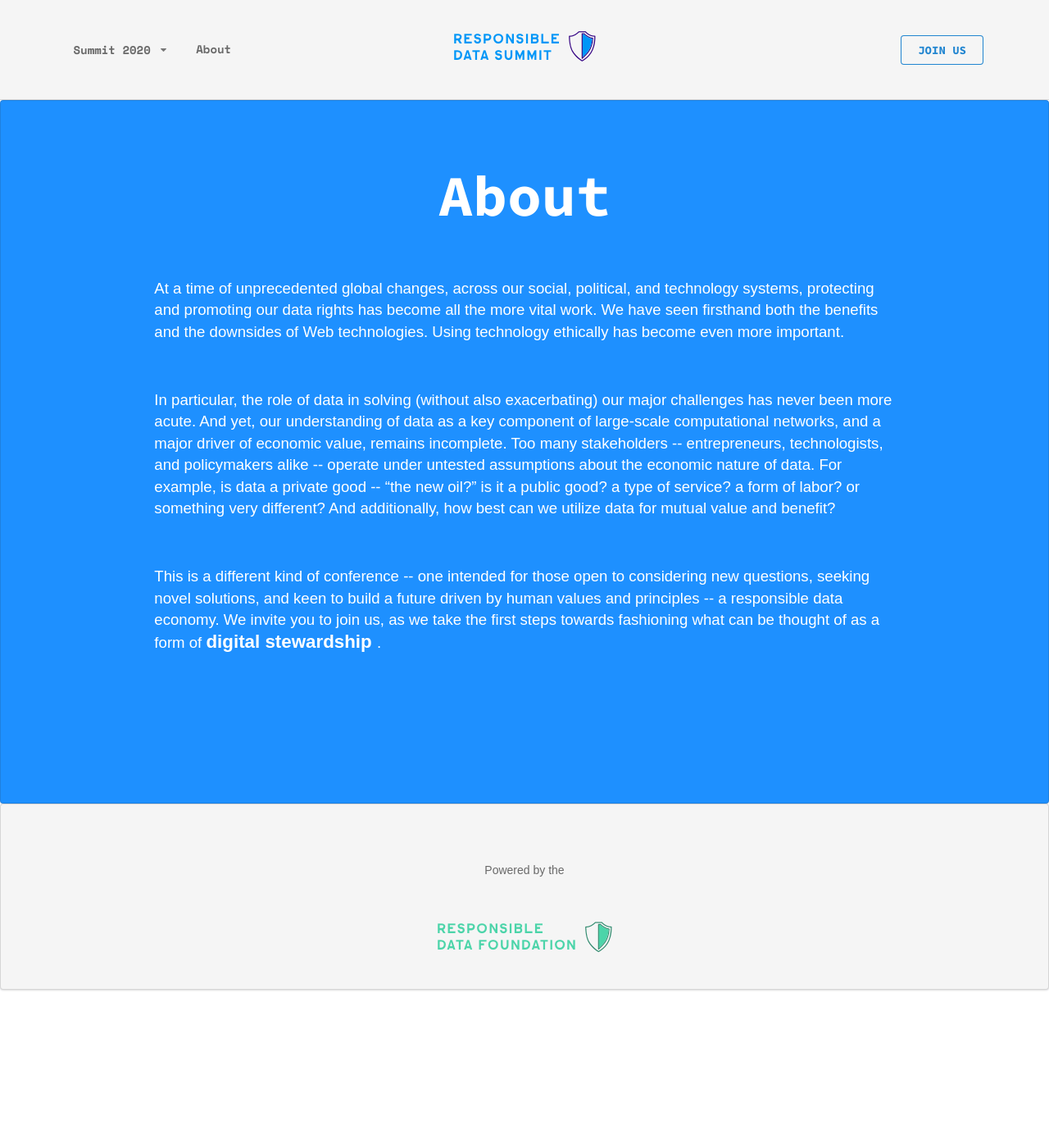
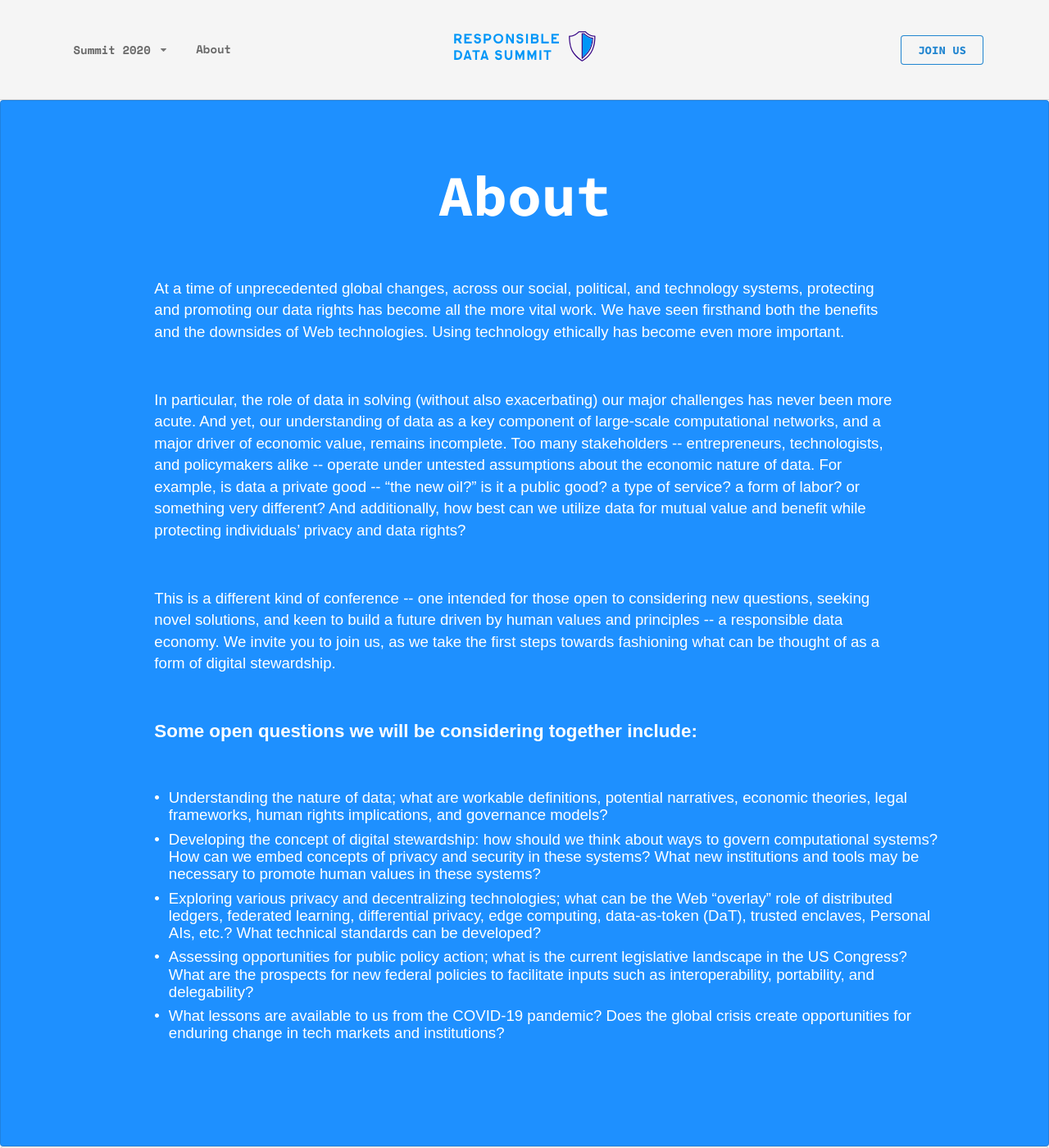
Before and after one commit to responsible-data-summit/responsible-data-summit.github.io, a Jekyll site: the page built from pages/about.html, in a window 1280 px wide and 1400 px high. Shown: the whole window at 82% size. Built offline with Jekyll 4.4.1, drawn with Linux system fonts in a browser that asks for light colours.

Commit message:
structural changes on webpage

```diff
--- a/_includes/nav.html
+++ b/_includes/nav.html
@@ -23,9 +23,9 @@
                 </div>
             </div>
             <div class="four wide column middle aligned">
-                <div class="ui center aligned container">
+                <a href="/" class="ui center aligned container">
                     <img src="/assets/img/logo.png">
-                </div>
+                </a>
             </div>
             <div class="six wide column middle aligned">
                 <div class="ui right aligned container">
--- a/pages/about.html
+++ b/pages/about.html
@@ -11,10 +11,20 @@ permalink: /about
             At a time of unprecedented global changes, across our social, political, and technology systems, protecting and promoting our data rights has become all the more vital work.  We have seen firsthand both the benefits and the downsides of Web technologies.  Using technology ethically has become even more important.
         </p>
         <p>
-            In particular, the role of data in solving (without also exacerbating) our major challenges has never been more acute.  And yet, our understanding of data as a key component of large-scale computational networks, and a major driver of economic value, remains incomplete.  Too many stakeholders -- entrepreneurs, technologists, and policymakers alike -- operate under untested assumptions about the economic nature of data.  For example, is data a private good -- “the new oil?” is it a public good? a type of service? a form of labor? or something very different?  And additionally, how best can we utilize data for mutual value and benefit?
+            In particular, the role of data in solving (without also exacerbating) our major challenges has never been more acute.  And yet, our understanding of data as a key component of large-scale computational networks, and a major driver of economic value, remains incomplete.  Too many stakeholders -- entrepreneurs, technologists, and policymakers alike -- operate under untested assumptions about the economic nature of data.  For example, is data a private good -- “the new oil?” is it a public good? a type of service? a form of labor? or something very different?  And additionally, how best can we utilize data for mutual value and benefit while protecting individuals’ privacy and data rights?
         </p>
         <p>
-            This is a different kind of conference -- one intended for those open to considering new questions, seeking novel solutions, and keen to build a future driven by human values and principles --  a responsible data economy.  We invite you to join us, as we take the first steps towards fashioning what can be thought of as a form of <b> digital stewardship </b>.
+            This is a different kind of conference -- one intended for those open to considering new questions, seeking novel solutions, and keen to build a future driven by human values and principles --  a responsible data economy.  We invite you to join us, as we take the first steps towards fashioning what can be thought of as a form of digital stewardship.
         </p>
+        <p>
+            <b> Some open questions we will be considering together include: </b>
+        </p>
+        <div class="ui bulleted list">
+            <p class="item">Understanding the nature of data; what are workable definitions, potential narratives, economic theories, legal frameworks, human rights implications, and governance models?</p>
+            <p class="item">Developing the concept of digital stewardship: how should we think about ways to govern computational systems?  How can we embed concepts of privacy and security in these systems?  What new institutions and tools may be necessary to promote human values in these systems?</p>
+            <p class="item">Exploring various privacy and decentralizing technologies; what can be the Web “overlay” role of distributed ledgers, federated learning, differential privacy, edge computing, data-as-token (DaT), trusted enclaves, Personal AIs, etc.?  What technical standards can be developed?</p>
+            <p class="item">Assessing opportunities for public policy action; what is the current legislative landscape in the US Congress?  What are the prospects for new federal policies to facilitate inputs such as interoperability, portability, and delegability?</p>
+            <p class="item">What lessons are available to us from the COVID-19 pandemic?  Does the global crisis create opportunities for enduring change in tech markets and institutions?</p>
+        </div>
     </div>
 </section>
--- a/pages/pandemic.html
+++ b/pages/pandemic.html
@@ -93,7 +93,6 @@ permalink: /pandemic
                 <div class="ui container center aligned">
                     <img class="ui medium centered circular image" src="/assets/img/speakers/{{speaker.avatar}}">
                 </div>
-
                 <h2> {{ speaker.name }} </h2>
                 <h4> {{ speaker.title | newline_to_br  }} </h4>
             </div>
```
Also changed, not shown: index.html (+7 -8 lines), pages/technology.html (+5 -6 lines).
